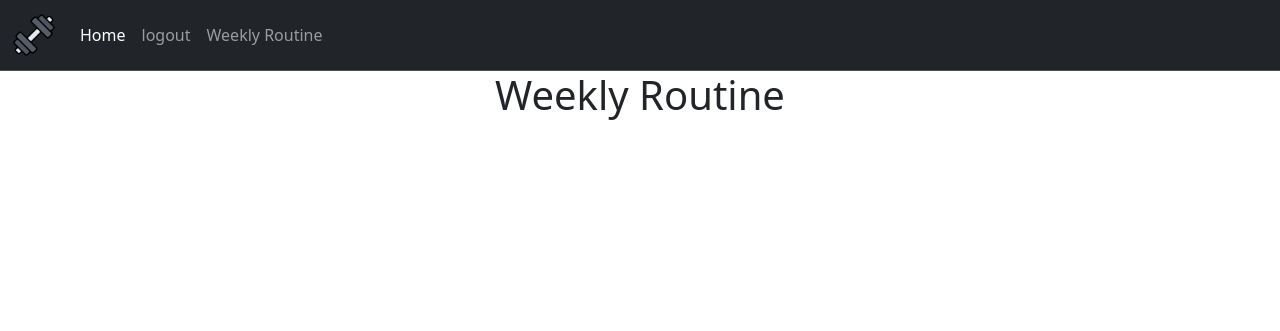
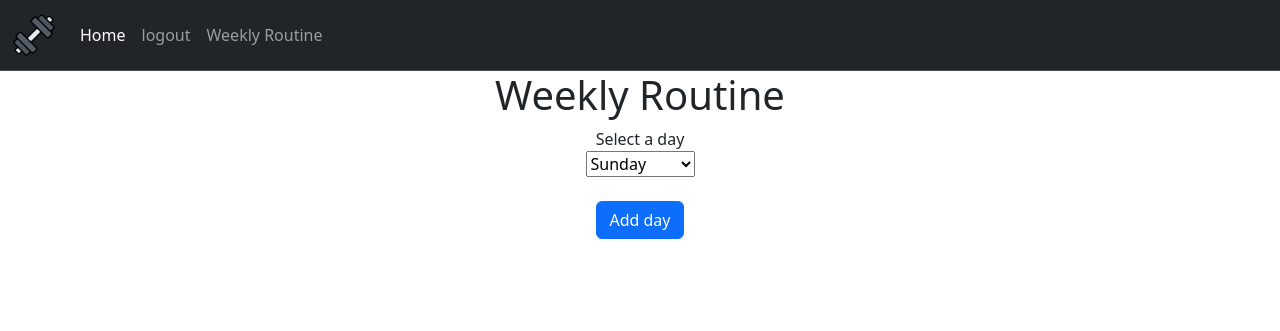
Before and after one commit to Azfar-Sphere/Workout-Log, a Flask app: page /routine in a window 1280 px wide. Shown: the top 331 px of the page. Run offline with Flask 3, Linux system fonts and the light colour scheme; a user stored in the database is signed in; parts of the project's set-up code (start-up, migrations or seed data) failed here and were passed over.

Commit message:
Added Select a day Form in routine

```diff
--- a/webapp/tables.py
+++ b/webapp/tables.py
@@ -18,7 +18,7 @@ class Workout(db.Model):
 
 class Exercise(db.Model):
     id = db.Column(db.Integer, primary_key = True)
-    day = db.Column(db.string(150), nullable=False)
+    day = db.Column(db.String(150), nullable=False)
     name = db.Column(db.String(150), nullable = False,)
     sets = db.Column(db.String(150), nullable = False)
     weight = db.Column(db.String(150), default = "Bodyweight")
--- a/webapp/templates/routine.html
+++ b/webapp/templates/routine.html
@@ -4,6 +4,23 @@
 {% block main %}
 <h1 style="text-align: center;">Weekly Routine</h1>
 
-
-
+<div class="text-center d-flex justify-content-center">
+    <form>
+        <label>Select a day</label>
+        <br>
+        <select id="day" name="day">
+            <option value="sunday">Sunday</option>
+            <option value="monday">Monday</option>
+            <option value="tuesday">Tueday</option>
+            <option value="wednesday">Wednesday</option>
+            <option value="thursday">Thursday</option>
+            <option value="friday">Friday</option>
+            <option value="saturday">Saturday</option>
+        </select>
+        <br> <br>
+        <button class="btn btn-primary mx-auto" id="set-submit" type="submit">
+            Add day
+        </button>
+    </form>
+</div>
 {% endblock %}
```
Also changed, not shown: webapp/data.db.
